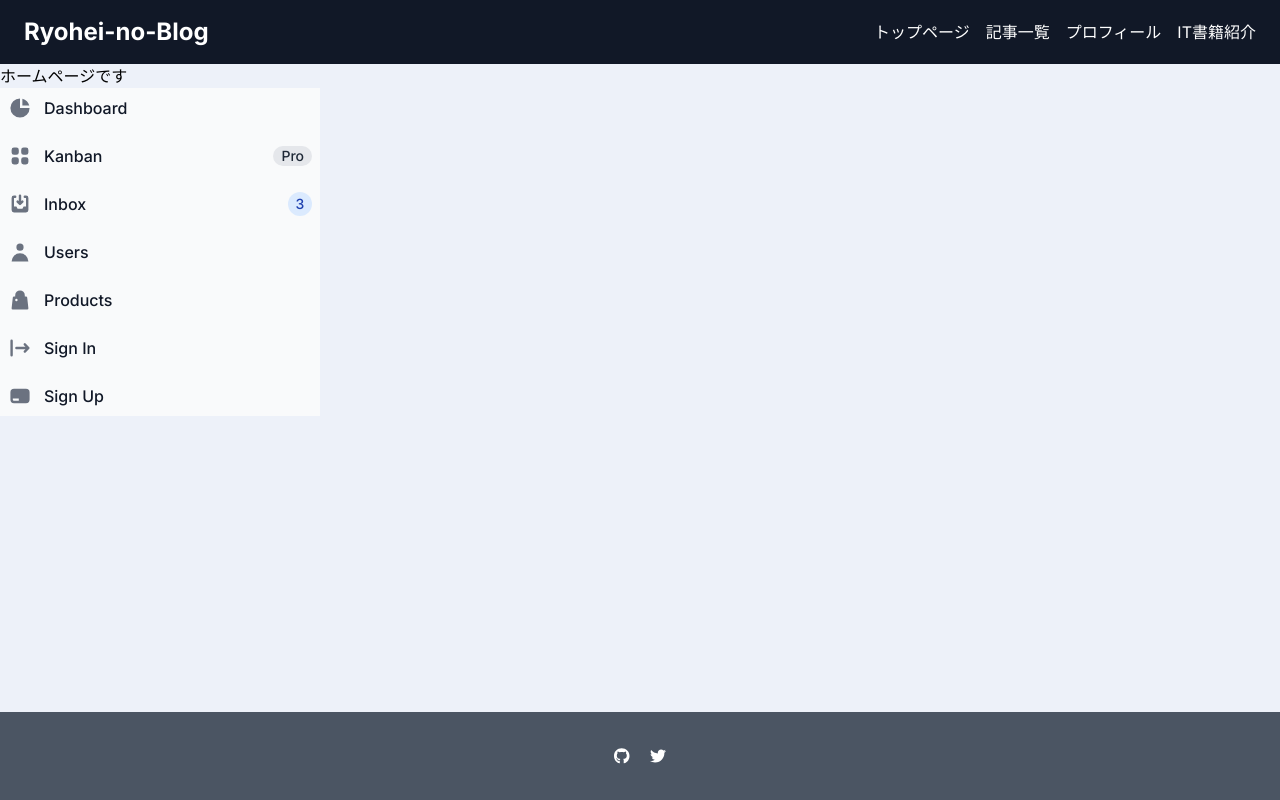
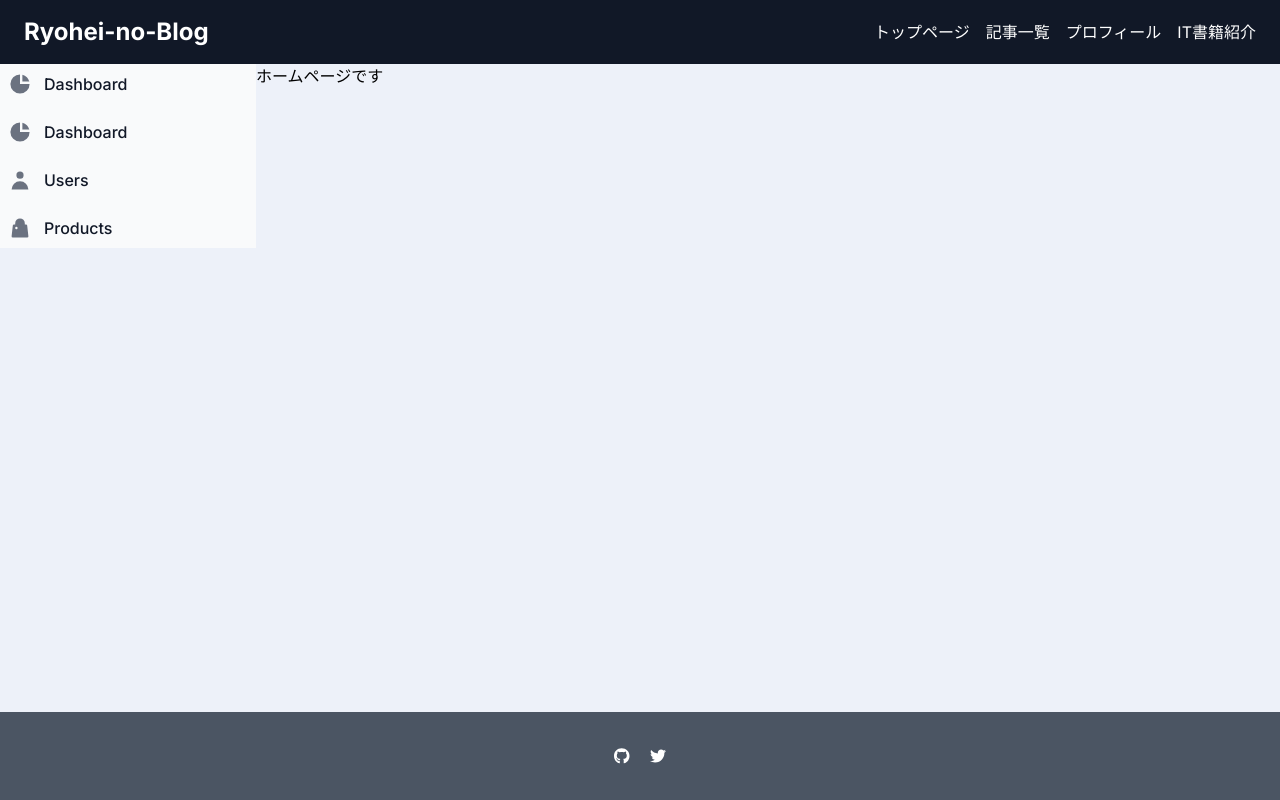
Before and after one commit to hukuryo/Blog-Practice, a Next.js app in the folder next-blog/: page / in a window 1280 px wide. Built offline with nearby package versions, Linux system fonts and the light colour scheme.

Commit message:
CSSを調整

```diff
--- a/next-blog/app/components/SideBar.tsx
+++ b/next-blog/app/components/SideBar.tsx
@@ -1,9 +1,9 @@
-    import Link from "next/link";
+
 
 export function SideBar() {
     return (
         <>
-                <div className="bg-gray-50 dark:bg-gray-800 w-1/4">
+            <div className="bg-gray-50 dark:bg-gray-800 w-1/5 h-full">
                 <ul className="space-y-2 font-medium">
                     <li>
                     <a href="#" className="flex items-center p-2 text-gray-900 rounded-lg dark:text-white hover:bg-gray-100 dark:hover:bg-gray-700">
@@ -16,21 +16,11 @@
                     </li>
                     <li>
                     <a href="#" className="flex items-center p-2 text-gray-900 rounded-lg dark:text-white hover:bg-gray-100 dark:hover:bg-gray-700">
-                            <svg aria-hidden="true" className="flex-shrink-0 w-6 h-6 text-gray-500 transition duration-75 dark:text-gray-400 group-hover:text-gray-900 dark:group-hover:text-white" fill="currentColor" viewBox="0 0 20 20" xmlns="http://www.w3.org/2000/svg">
-                            <path d="M5 3a2 2 0 00-2 2v2a2 2 0 002 2h2a2 2 0 002-2V5a2 2 0 00-2-2H5zM5 11a2 2 0 00-2 2v2a2 2 0 002 2h2a2 2 0 002-2v-2a2 2 0 00-2-2H5zM11 5a2 2 0 012-2h2a2 2 0 012 2v2a2 2 0 01-2 2h-2a2 2 0 01-2-2V5zM11 13a2 2 0 012-2h2a2 2 0 012 2v2a2 2 0 01-2 2h-2a2 2 0 01-2-2v-2z"></path>
+                        <svg aria-hidden="true" className="w-6 h-6 text-gray-500 transition duration-75 dark:text-gray-400 group-hover:text-gray-900 dark:group-hover:text-white" fill="currentColor" viewBox="0 0 20 20" xmlns="http://www.w3.org/2000/svg">
+                        <path d="M2 10a8 8 0 018-8v8h8a8 8 0 11-16 0z"></path>
+                        <path d="M12 2.252A8.014 8.014 0 0117.748 8H12V2.252z"></path>
                         </svg>
-                            <span className="flex-1 ml-3 whitespace-nowrap">Kanban</span>
-                            <span className="inline-flex items-center justify-center px-2 ml-3 text-sm font-medium text-gray-800 bg-gray-200 rounded-full dark:bg-gray-700 dark:text-gray-300">Pro</span>
-                        </a>
-                        </li>
-                        <li>
-                        <a href="#" className="flex items-center p-2 text-gray-900 rounded-lg dark:text-white hover:bg-gray-100 dark:hover:bg-gray-700">
-                            <svg aria-hidden="true" className="flex-shrink-0 w-6 h-6 text-gray-500 transition duration-75 dark:text-gray-400 group-hover:text-gray-900 dark:group-hover:text-white" fill="currentColor" viewBox="0 0 20 20" xmlns="http://www.w3.org/2000/svg">
-                            <path d="M8.707 7.293a1 1 0 00-1.414 1.414l2 2a1 1 0 001.414 0l2-2a1 1 0 00-1.414-1.414L11 7.586V3a1 1 0 10-2 0v4.586l-.293-.293z"></path>
-                            <path d="M3 5a2 2 0 012-2h1a1 1 0 010 2H5v7h2l1 2h4l1-2h2V5h-1a1 1 0 110-2h1a2 2 0 012 2v10a2 2 0 01-2 2H5a2 2 0 01-2-2V5z"></path>
-                            </svg>
-                            <span className="flex-1 ml-3 whitespace-nowrap">Inbox</span>
-                            <span className="inline-flex items-center justify-center w-3 h-3 p-3 ml-3 text-sm font-medium text-blue-800 bg-blue-100 rounded-full dark:bg-blue-900 dark:text-blue-300">3</span>
+                        <span className="ml-3">Dashboard</span>
                     </a>
                     </li>
                     <li>
@@ -49,22 +39,6 @@
                         <span className="flex-1 ml-3 whitespace-nowrap">Products</span>
                     </a>
                     </li>
-                        <li>
-                        <a href="#" className="flex items-center p-2 text-gray-900 rounded-lg dark:text-white hover:bg-gray-100 dark:hover:bg-gray-700">
-                            <svg aria-hidden="true" className="flex-shrink-0 w-6 h-6 text-gray-500 transition duration-75 dark:text-gray-400 group-hover:text-gray-900 dark:group-hover:text-white" fill="currentColor" viewBox="0 0 20 20" xmlns="http://www.w3.org/2000/svg">
-                            <path d="M3 3a1 1 0 00-1 1v12a1 1 0 102 0V4a1 1 0 00-1-1zm10.293 9.293a1 1 0 001.414 1.414l3-3a1 1 0 000-1.414l-3-3a1 1 0 10-1.414 1.414L14.586 9H7a1 1 0 100 2h7.586l-1.293 1.293z"></path>
-                            </svg>
-                            <span className="flex-1 ml-3 whitespace-nowrap">Sign In</span>
-                        </a>
-                        </li>
-                        <li>
-                        <a href="#" className="flex items-center p-2 text-gray-900 rounded-lg dark:text-white hover:bg-gray-100 dark:hover:bg-gray-700">
-                            <svg aria-hidden="true" className="flex-shrink-0 w-6 h-6 text-gray-500 transition duration-75 dark:text-gray-400 group-hover:text-gray-900 dark:group-hover:text-white" fill="currentColor" viewBox="0 0 20 20" xmlns="http://www.w3.org/2000/svg">
-                            <path d="M5 4a3 3 0 00-3 3v6a3 3 0 003 3h10a3 3 0 003-3V7a3 3 0 00-3-3H5zm-1 9v-1h5v2H5a1 1 0 01-1-1zm7 1h4a1 1 0 001-1v-1h-5v2zm0-4h5V8h-5v2zM9 8H4v2h5V8z"></path>
-                            </svg>
-                            <span className="flex-1 ml-3 whitespace-nowrap">Sign Up</span>
-                        </a>
-                        </li>
                 </ul>
             </div>
         </>
--- a/next-blog/app/page.tsx
+++ b/next-blog/app/page.tsx
@@ -7,12 +7,14 @@ import { SideBar } from "./components/SideBar";
 export default function Home() {
   return (
     <>
-      <Header/>
-      <div className="relative flex">
-        <h1>ホームページです</h1>
-      </div>
       <div>
-        <SideBar/>
+        <Header/>
+          <div className="flex">
+            <SideBar/>
+            <div className="relative flex">
+              <h1>ホームページです</h1>
+            </div>
+          </div>
       </div>
       <Footer/>
     </>
--- a/next-blog/app/profile/page.tsx
+++ b/next-blog/app/profile/page.tsx
@@ -2,15 +2,19 @@
 
 import { Header } from "../components/Header";
 import { Footer } from "../components/Footer";
+import { SideBar } from "../components/SideBar";
 
 export default function profile() {
     return (
-        <>
-            <div>
-                <Header/>
-                <h1>プロフィールページです</h1>
+        <div>
+        <Header/>
+            <div className="flex">
+                <SideBar/>
+                <div className="relative flex">
+                    <h1>プロフィールページです</h1>
+                </div>
             </div>
-            <Footer/>
-        </>
+        <Footer/>
+    </div>
     )
 }
```
Lines whose indentation alone changed are shown as unchanged.
